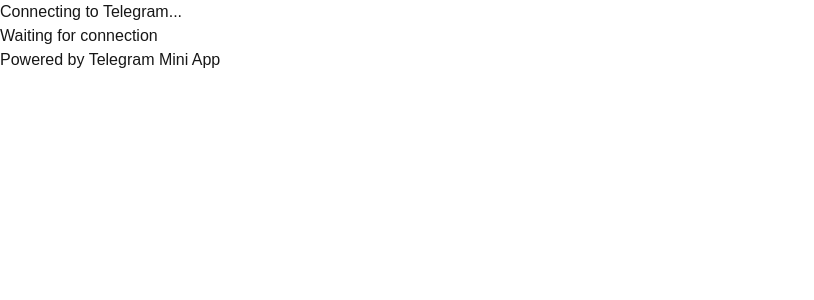
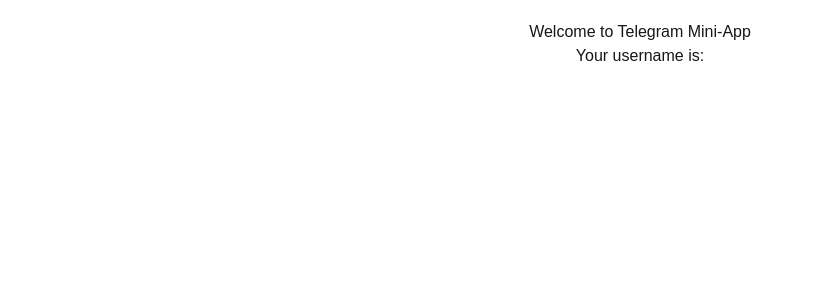
Before and after one commit to ciruelosmf/tel_bot_yt_vid, a Next.js app: page / in a window 1280 px wide. Shown: the top 300 px of the page, without its empty margins (0-814 px from the left). Built offline with nearby package versions, Linux system fonts and the light colour scheme.

Commit message:
mini app page works? add tpyes

```diff
--- a/src/app/page.tsx
+++ b/src/app/page.tsx
@@ -1,57 +1,29 @@
 "use client"
 
-import React, { useState, useEffect } from 'react';
-import Image from 'next/image';
+import { useEffect, useState } from "react";
 
-export default function TelegramMiniApp() {
-  const [userName, setUserName] = useState('');
-  const [isConnected, setIsConnected] = useState(false);
+const Home: React.FC = () => {
+  const [username, setUsername] = useState<string>("");
 
   useEffect(() => {
-    // Check if Telegram WebApp API is available
-    if (window.Telegram && window.Telegram.WebApp) {
-      const webapp = window.Telegram.WebApp;
+    if (typeof window !== "undefined" && window.Telegram?.WebApp) {
+      const tg = window.Telegram.WebApp;
 
-      // Initialize the webapp
-      webapp.ready();
+      // Extract username from initDataUnsafe
+      const initDataUnsafe = tg.initDataUnsafe || {};
+      setUsername(initDataUnsafe?.user?.username || "Unknown User");
 
-      // Get user data
-      const user = webapp.initDataUnsafe.user;
-      if (user) {
-        setUserName(user.first_name || 'Telegram User');
-        setIsConnected(true);
-      }
+      tg.expand(); // Optional: Expand the WebApp view
     }
   }, []);
 
-  const handleButtonClick = () => {
-    // Example interaction with Telegram WebApp
-    if (window.Telegram && window.Telegram.WebApp) {
-      const webapp = window.Telegram.WebApp;
-      webapp.showAlert('Button clicked!');
-    }
-  };
-
   return (
-    <div className="flex flex-col items-center justify-center min-h-screen p-4 bg-gray-100">
-      <div className="w-full max-w-md text-center">
-        <h1 className="text-2xl font-bold mb-6">
-          {isConnected ? `Hello, ${userName}!` : 'Connecting to Telegram...'}
-        </h1>
-
-        <button
-          onClick={handleButtonClick}
-          className="w-full bg-blue-500 text-white py-3 rounded-lg hover:bg-blue-600 transition-colors"
-          disabled={!isConnected}
-        >
-          {isConnected ? 'Interact' : 'Waiting for connection'}
-        </button>
-
-        {/* Optional: Small Telegram-style footer */}
-        <footer className="mt-6 text-sm text-gray-500">
-          Powered by Telegram Mini App
-        </footer>
-      </div>
+    <div style={{ fontFamily: "Arial, sans-serif", textAlign: "center", padding: "20px" }}>
+      <h1>Welcome to Telegram Mini-App</h1>
+      <p>Your username is:</p>
+      <h2>{username}</h2>
     </div>
   );
-}
+};
+
+export default Home;
```
Also changed, not shown: src/telegram.d.ts (added, +28 -0 lines).
